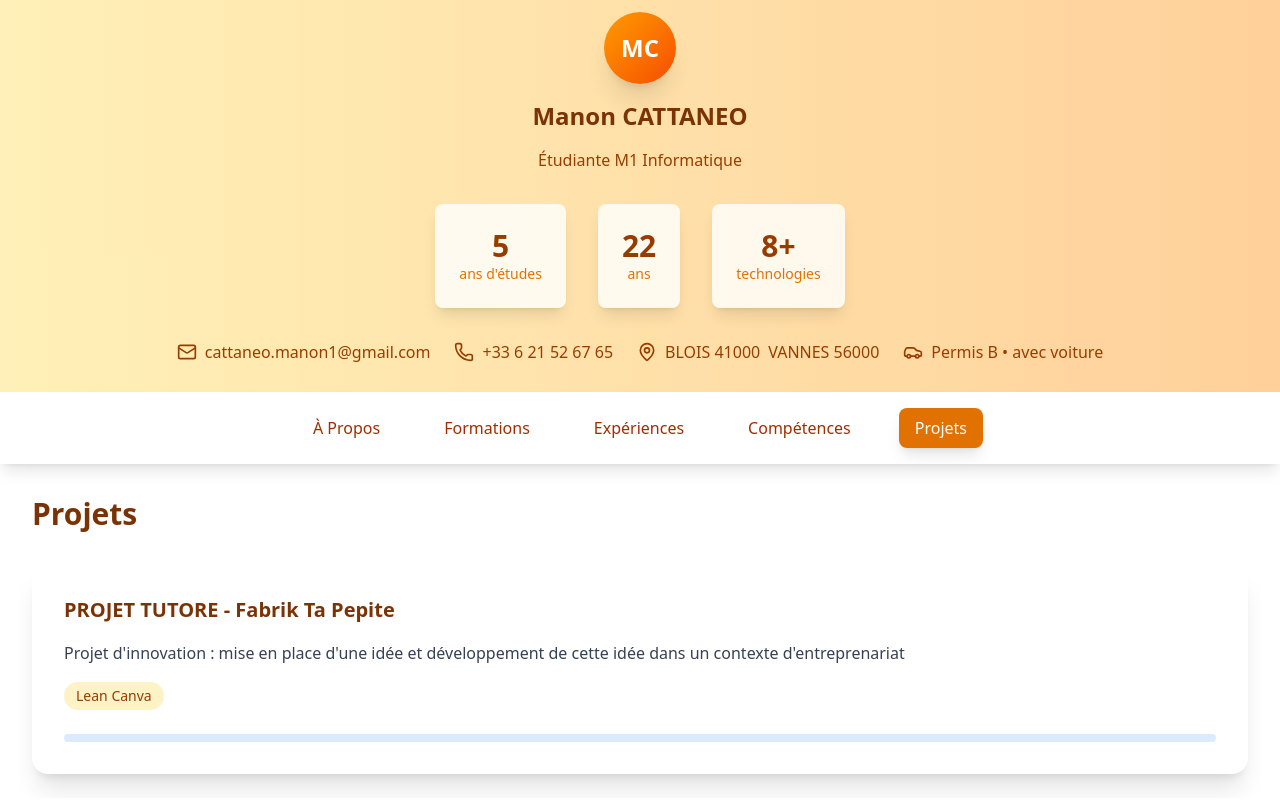
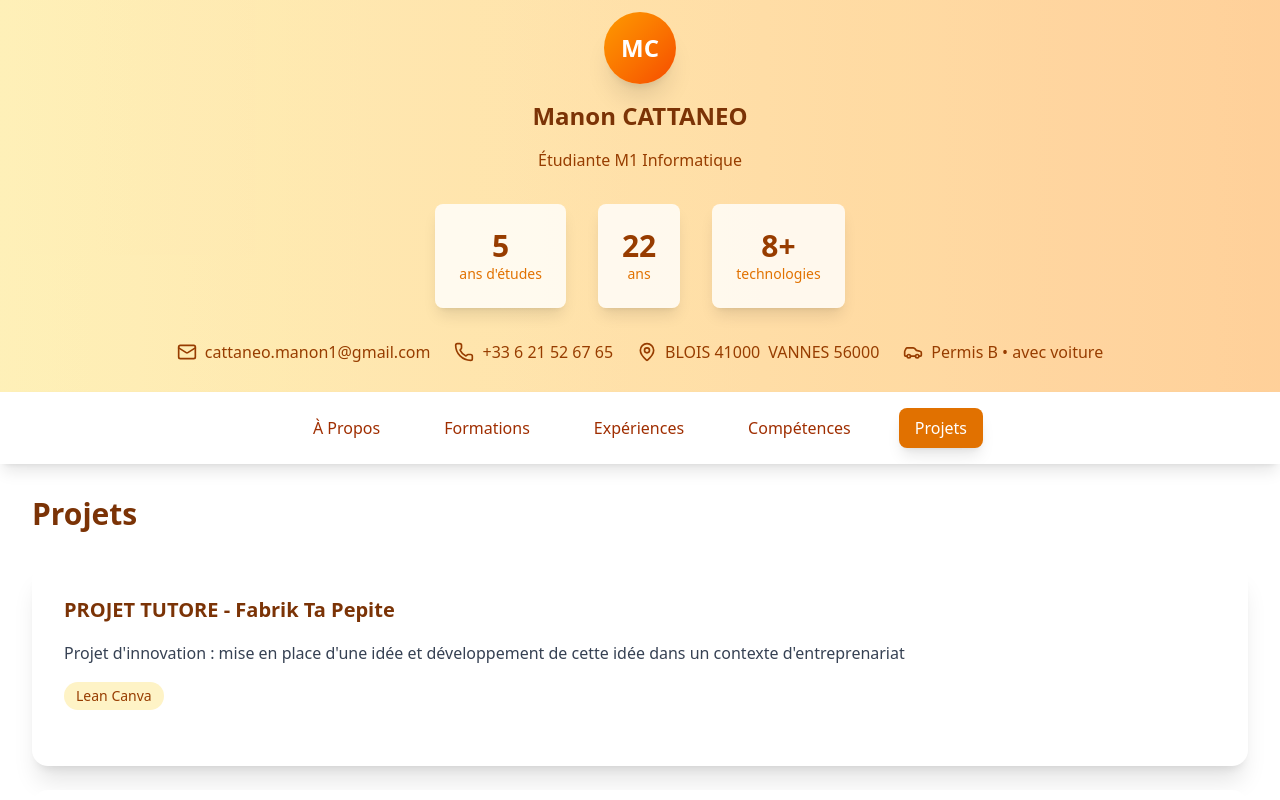
Before and after one commit to ManCat18/manon-portfolio, a React (Vite) app: page / in a window 1280 px wide. Both pictures are taken after a click on the button "Projets". Shown: the top 800 px of the page. Built offline with nearby package versions, Linux system fonts and the light colour scheme.

Commit message:
test de mise en page

```diff
--- a/src/components/sections/Projets.jsx
+++ b/src/components/sections/Projets.jsx
@@ -49,7 +49,8 @@
                             </span>
                         ))}
                     </div><br />
-                    <p className="bg-blue-100 text-blue-800 px-3 py-1 rounded-full text-sm text-center font-medium">{projet.lien}</p>
+                    {projet.lien &&
+                    <p className="bg-blue-100 text-blue-800 px-3 py-1 rounded-full text-sm text-center font-medium">{projet.lien}</p>}
                 </div>
             ))}
         </section>
```
